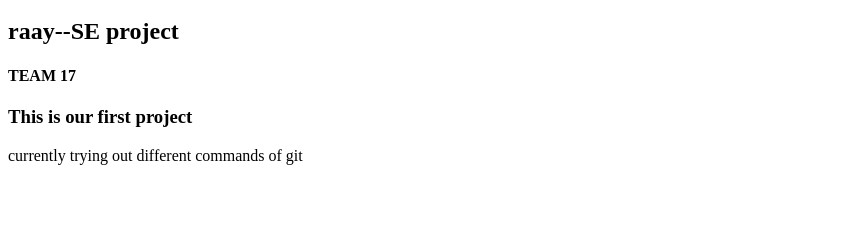
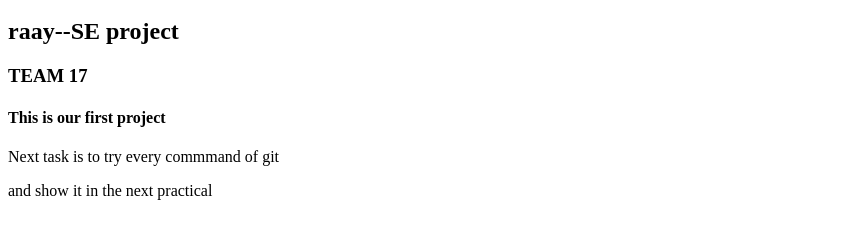
Before and after one commit to miniproject17/demo-repository, a website: page index.html in a window 1280 px wide. Shown: the part 48-286 px from the top of the page, without its empty margins (0-847 px from the left). Drawn offline with Linux system fonts and the light colour scheme.

Commit message:
Add changes

```diff
--- a/index.html
+++ b/index.html
@@ -1,6 +1,6 @@
 <h1>Welcome to the website generated by my demo repository</h1>
 <h2>raay--SE project</h2>
-
-<h4>TEAM 17</h4>
-<h3>This is our first project</h3>
-<p>currently trying out different commands of git </p>
+<h3>TEAM 17</h3>
+<h4>This is our first project</h4>
+<p>Next task is to try every commmand of git</p>
+<p>and show it in the next practical</p>
```
